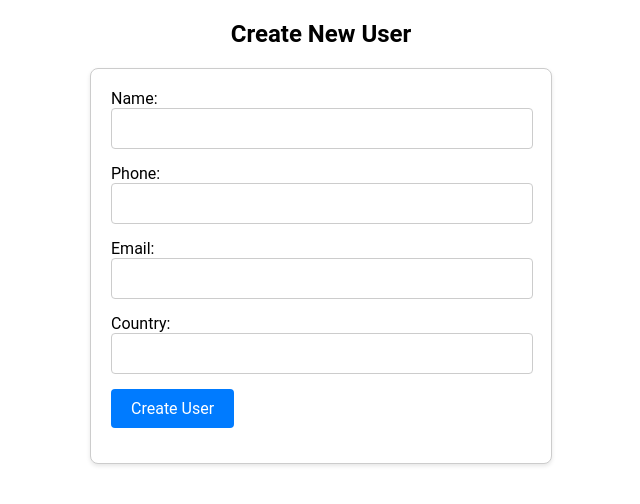
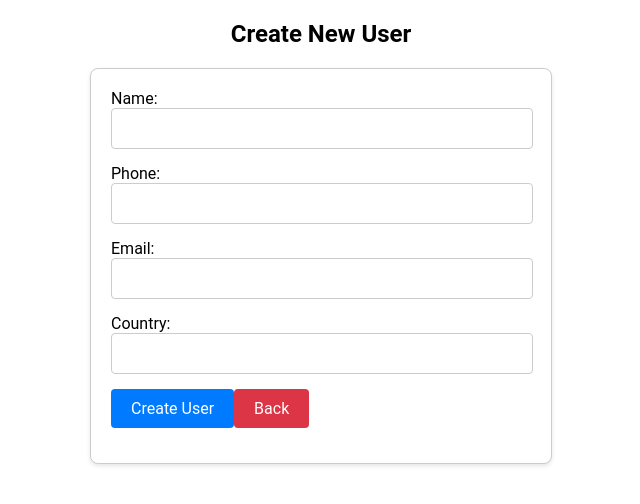
Before and after one commit to kenta-bbw/user-management-react, a Vue app in the folder fronted/: page /create-user in a window 1280 px wide. Shown: the top 504 px of the page, without its empty margins (319-959 px from the left). Built offline with nearby package versions, Linux system fonts and the light colour scheme.

Commit message:
feature: testing some stuff, no major changes made | by Kenta Waibel

```diff
--- a/fronted/src/components/CreateForm.vue
+++ b/fronted/src/components/CreateForm.vue
@@ -20,6 +20,7 @@
         </div>
         <div class="form-group">
           <button type="submit" class="btn btn-primary">Create User</button>
+          <button class="btn backbutton" @click="redirectToDashboard">Back</button>
         </div>
       </form>
     </div>
@@ -57,7 +58,10 @@
         } catch (error) {
           console.error('Error creating user:', error);
         }
-      }
+      },
+			redirectToDashboard(){
+      this.$router.push({ name: 'Dashboard'});
+    }
     }
   };
   </script>
@@ -111,6 +115,10 @@
   background-color: #007bff;
   color: #fff;
 }
+.backbutton{
+	background-color: #dc3545;
+	color: #fff;
+}
 
 .btn-primary:hover {
   background-color: #0056b3;
--- a/fronted/src/components/UserList.vue
+++ b/fronted/src/components/UserList.vue
@@ -37,7 +37,8 @@
 export default {
   data() {
     return {
-      users: []
+      users: [],
+      searchInput: ''
     };
   },
   mounted() {
@@ -74,7 +75,7 @@ export default {
     },
     redirectToCreateForm(){
       this.$router.push({ name: 'CreateUser'});
-    }
+    },
   }
   };
 </script>
```
